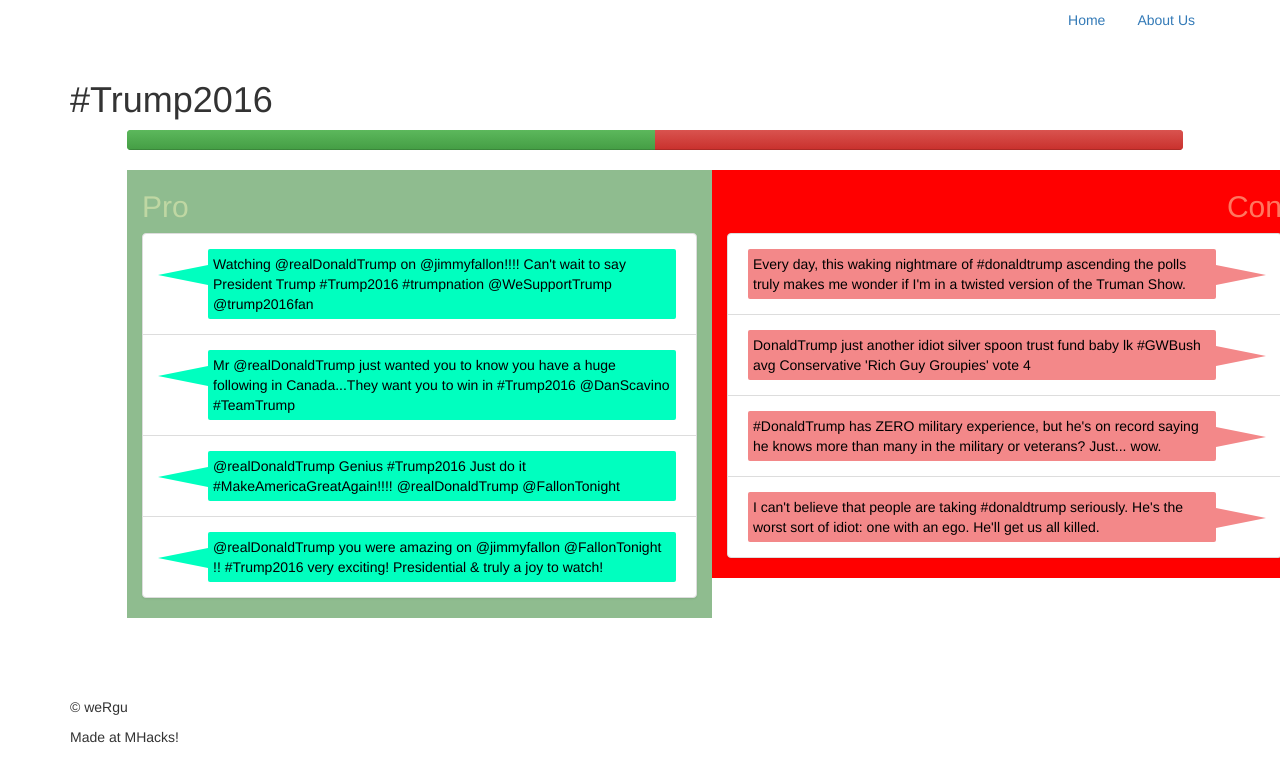
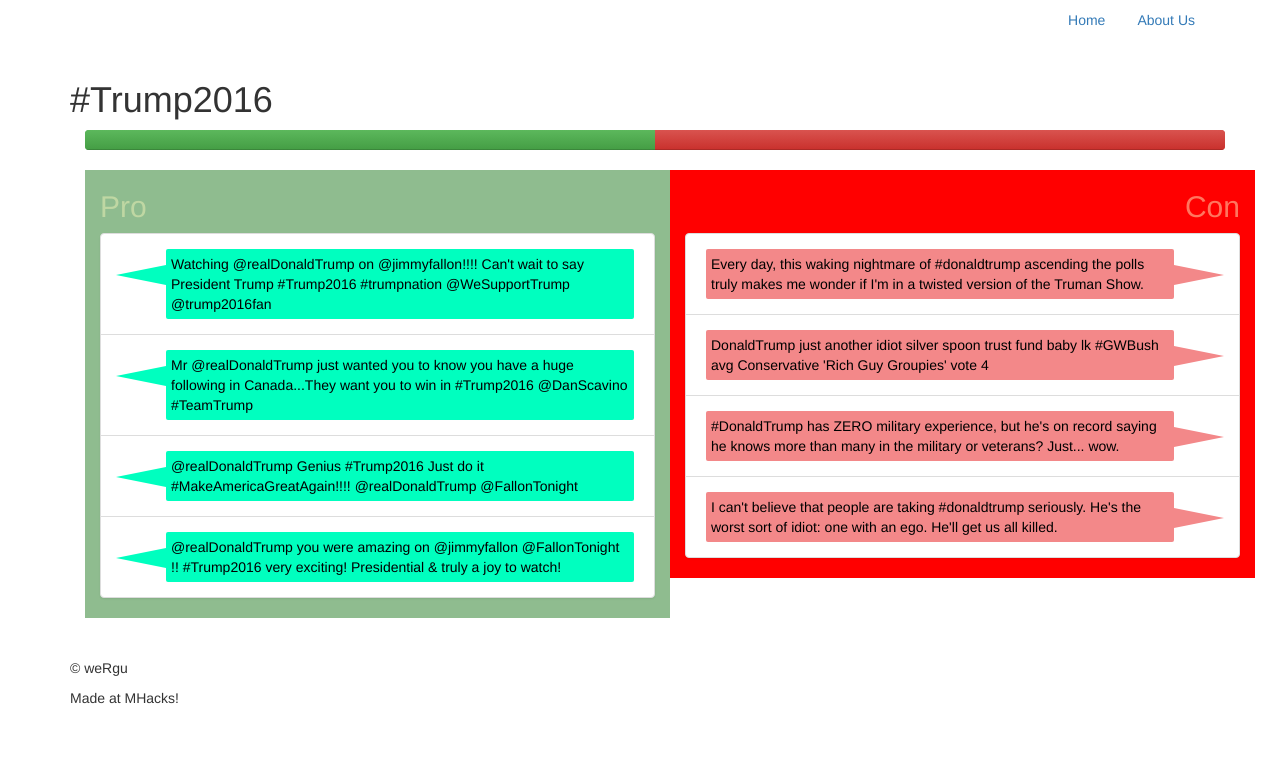
Before and after one commit to EthanWelsh/weRgu, a Flask app: page /procon in a window 1280 px wide. Shown: the top 782 px of the page. Run offline with Flask 2, Linux system fonts and the light colour scheme; parts of the project's set-up code (start-up, migrations or seed data) failed here and were passed over; some libraries are stand-ins or nearby versions.

Commit message:
Remove padding

```diff
--- a/wergu/templates/procon.html
+++ b/wergu/templates/procon.html
@@ -13,7 +13,7 @@
 
 <h1>{{ issue_title }}</h1>
 
-<div class="container" style="padding-left: 5%; padding-right: 5%; padding-bottom: 5ch; align-items: center">
+<div class="container" align-items: center">
 
      <div class="progress" style="align-content: center">
           <div class="progress-bar progress-bar-success" style="width: 50%">
```
